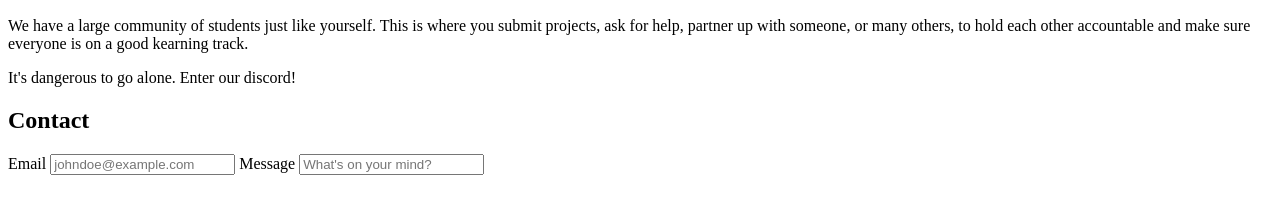
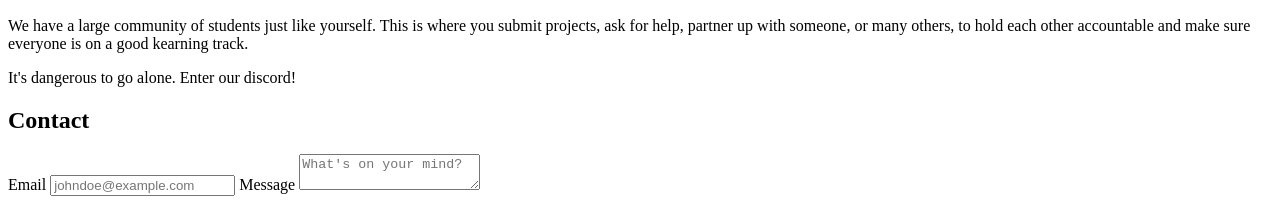
Before and after one commit to codingmster1/web-site, a plain HTML site: page index.html in a window 1280 px wide. Shown: the part 1829-2033 px from the top of the page. Before the commit the page ends 2012 px from the top, so only its background shows below. Drawn offline with Linux system fonts and the light colour scheme.

Commit message:
input in form changed to text area

```diff
--- a/index.html
+++ b/index.html
@@ -70,7 +70,7 @@
                 <label>Email</label>
                 <input type="text" placeholder="johndoe@example.com">
                 <label>Message</label>
-                <input type="text" placeholder="What's on your mind?">
+                <textarea type="text" placeholder="What's on your mind?"></textarea>
             </form>
         </section>
     </main>
```
